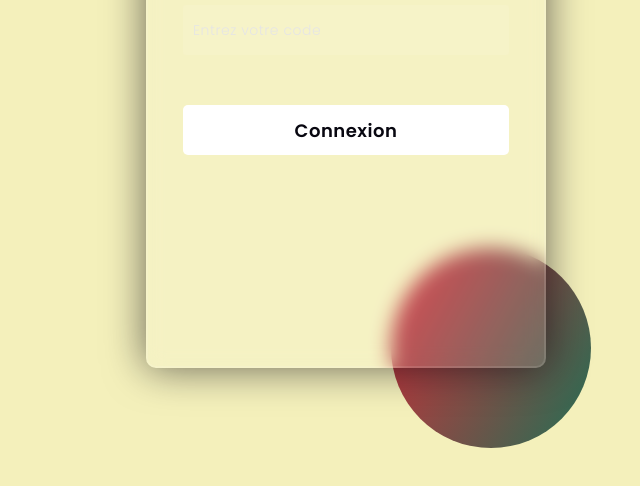
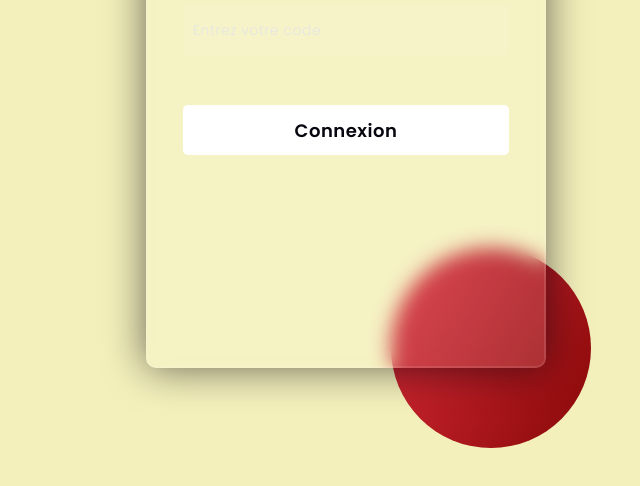
Before and after one commit to Come-Peyrelongue/als, a plain HTML site: page index.html in a window 1280 px wide. Shown: the part 292-778 px from the top of the page, without its empty margins (294-934 px from the left). Drawn offline with Linux system fonts and the light colour scheme.

Commit message:
update couleur shape 2

```diff
--- a/index.html
+++ b/index.html
@@ -39,7 +39,7 @@
 		    top: -80px;
 		}
 		.shape:last-child{
-		    background: linear-gradient(299deg, #226f54 0%, #da2c38 100%);
+		    background: linear-gradient(299deg, #880808 0%, #da2c38 100%);
 		    right: -30px;
 		    bottom: -80px;
 		}
```
